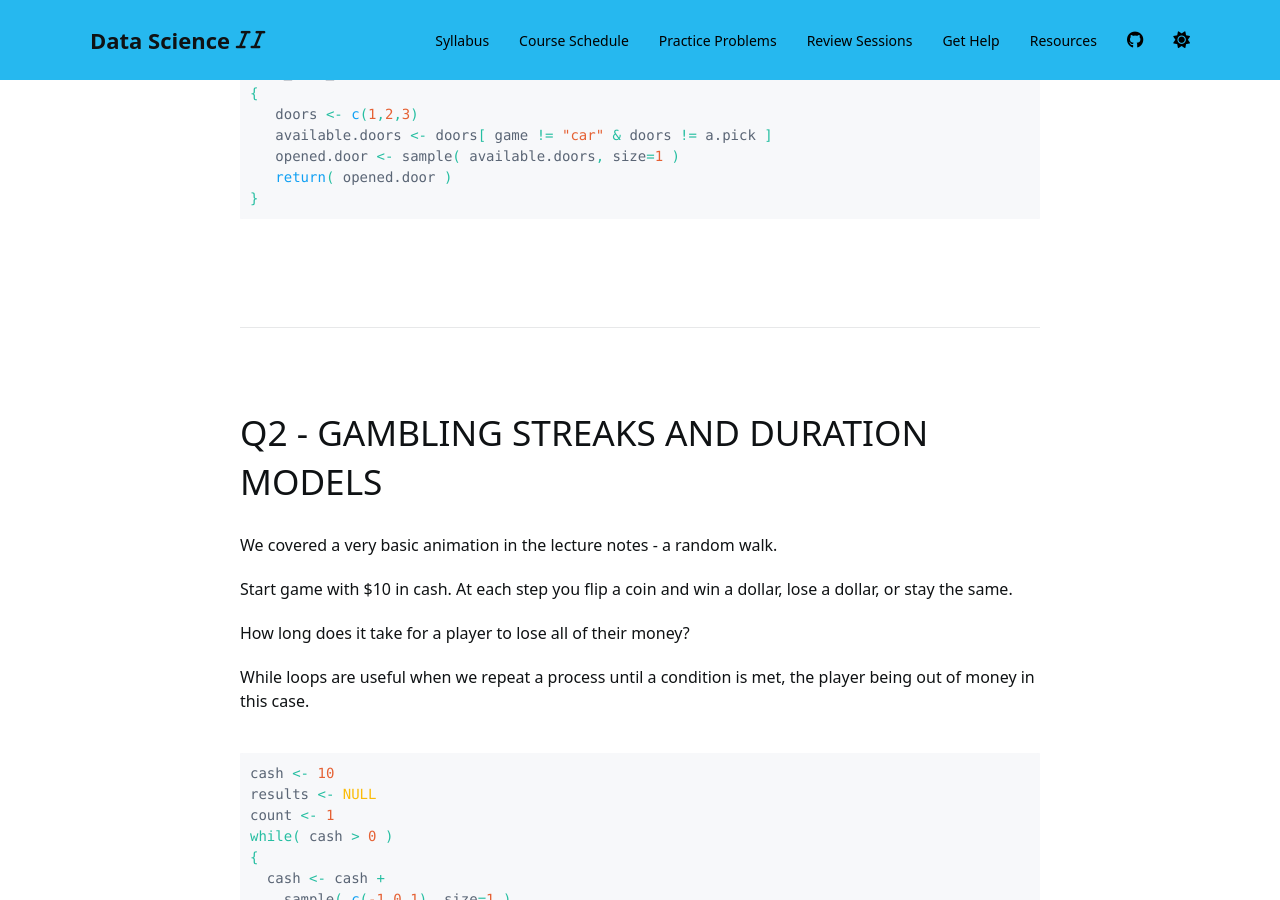
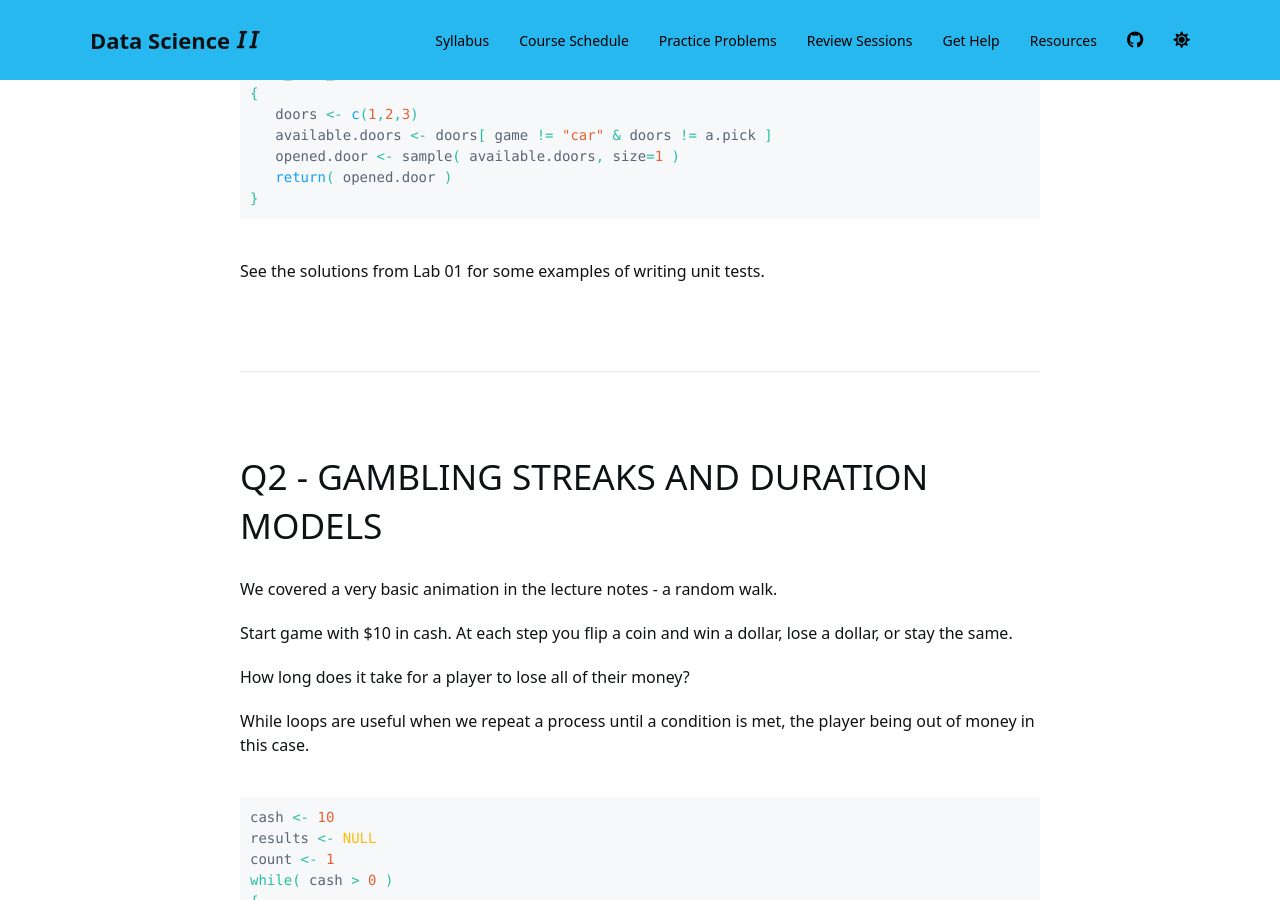
Before and after one commit to Watts-College/cpp-527-fall-2021, a Jekyll site: the page built from practice/week-02.md, in a window 1280 px wide and 900 px high, scrolled down 1980 px. Built offline with Jekyll 4.4.1, drawn with Linux system fonts in a browser that asks for light colours; nearby versions of some CDN libraries; a script bundle is joined from its source files by our own code; library files that are not in the unit come from our copies; a style sheet for code colours, icons or effects is not loaded.

Commit message:
Update week-02.md

````diff
--- a/practice/week-02.md
+++ b/practice/week-02.md
@@ -55,6 +55,8 @@ open_goat_door <- function( game, a.pick )
    return( opened.door )
 }
 ```
+
+See the solutions from Lab 01 for some examples of writing unit tests.
 
 <br>
 <br>
````
